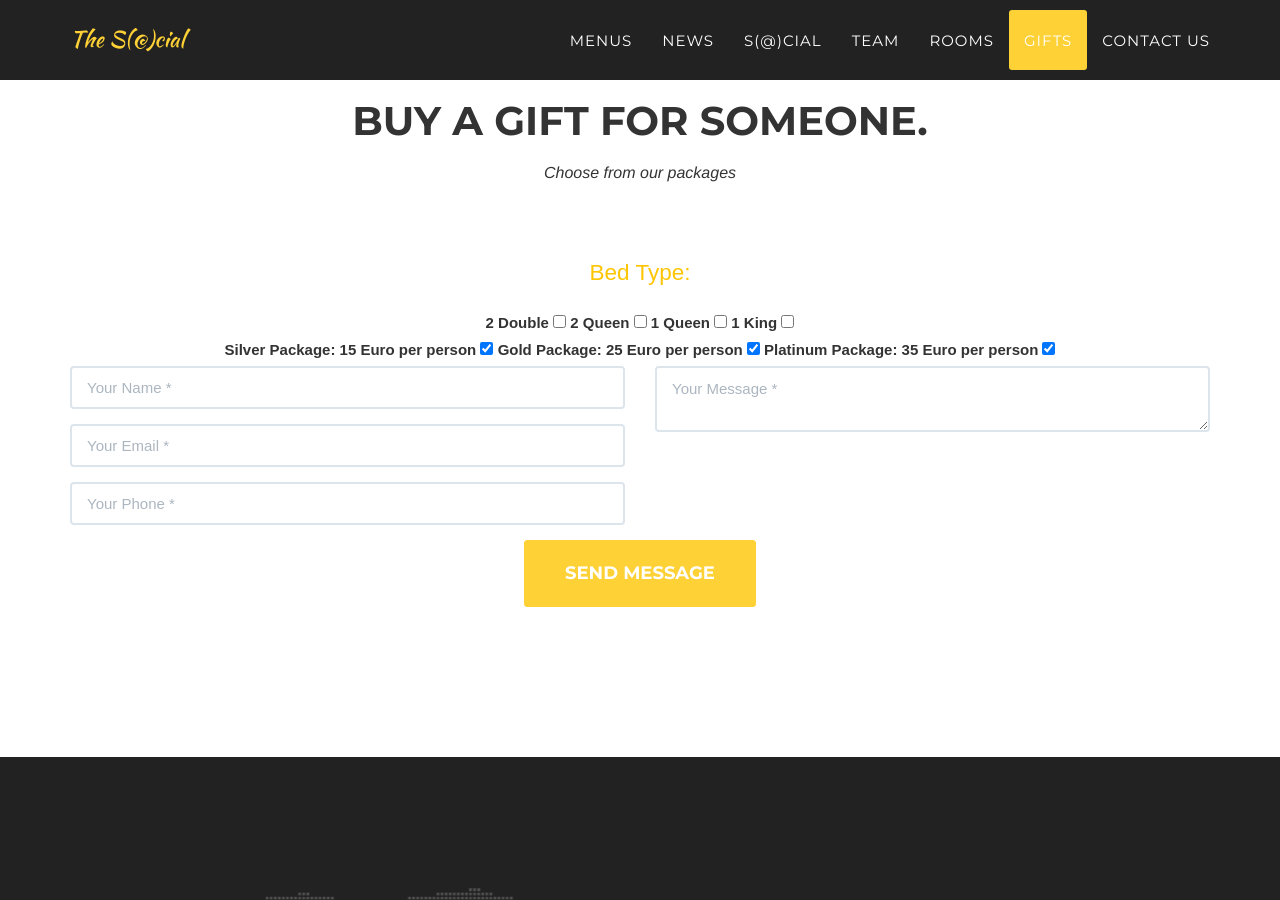
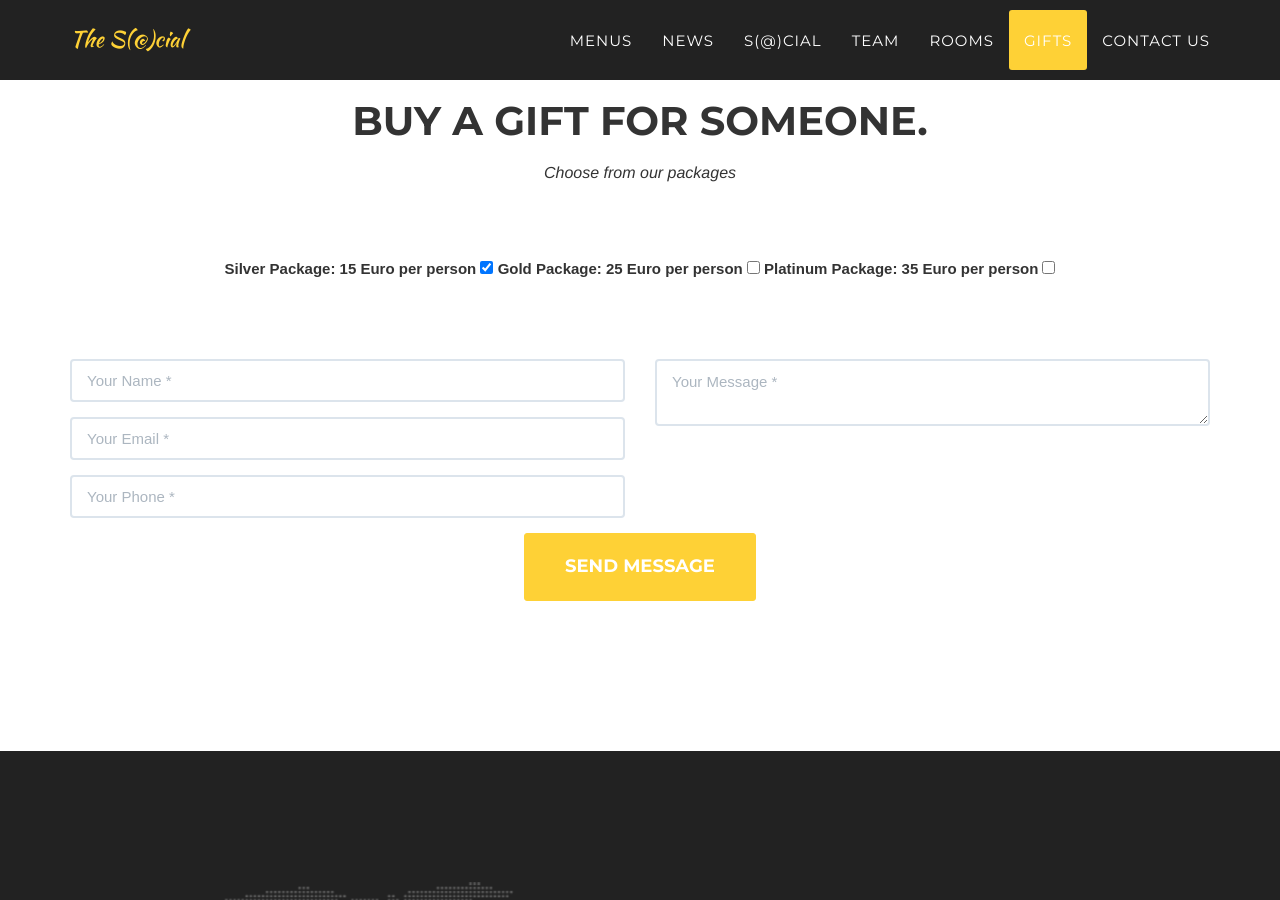
Before and after one commit to devmahadev/social, a Jekyll site: the page built from index.html, in a window 1280 px wide and 900 px high, scrolled down 5635 px. Built offline with Jekyll 4.4.1, drawn with Linux system fonts in a browser that asks for light colours; nearby versions of some CDN libraries; some web fonts are replaced.

Commit message:
checkbo fixed

```diff
--- a/_includes/gifts.html
+++ b/_includes/gifts.html
@@ -10,36 +10,22 @@
                     <h3 class="section-subheading"> Choose from our packages </h3>
                     <h3 class="section-subheading"><div id="messages"></div></h3>
                     <div class="widget">
-                          <fieldset>
-    <legend>Bed Type: </legend>
-    <label for="checkbox-nested-1">2 Double
-      <input type="checkbox" name="checkbox-nested-1" id="checkbox-nested-1">
-    </label>
-    <label for="checkbox-nested-2">2 Queen
-      <input type="checkbox" name="checkbox-nested-2" id="checkbox-nested-2">
-    </label>
-    <label for="checkbox-nested-3">1 Queen
-      <input type="checkbox" name="checkbox-nested-3" id="checkbox-nested-3">
-    </label>
-    <label for="checkbox-nested-4">1 King
-      <input type="checkbox" name="checkbox-nested-4" id="checkbox-nested-4">
-    </label>
-  </fieldset>
                     <fieldset>
                          <label for="checkbox-nested-1"> Silver Package: 15 Euro per person
                                 <input type="checkbox" name="package1" value="Silver" checked id="checkbox-nested-1">
                          </label>
                          <label for="checkbox-nested-2">Gold Package: 25 Euro per person
-                                <input type="checkbox" name="package2" value="Gold" checked id="checkbox-nested-2">
+                                <input type="checkbox" name="package2" value="Gold" id="checkbox-nested-2">
                          </label>
                          <label for="checkbox-nested-3">Platinum Package: 35 Euro per person
-                                <input type="checkbox" name="package3" value="Platinum" checked id="checkbox-nested-3">
+                                <input type="checkbox" name="package3" value="Platinum" id="checkbox-nested-3">
                          </label>
                     </fieldset>
                     </div>
                 </div>
             </div>
 
+                    <h3 class="section-subheading"></h3>
 
                  <div class="row">
                             <div class="col-md-6">
--- a/_includes/head.html
+++ b/_includes/head.html
@@ -21,6 +21,7 @@
       div.field_with_errors{display: inline;}
     </style>
 
+
     <!-- Custom CSS & Bootstrap Core CSS - Uses Bootswatch Flatly Theme: http://bootswatch.com/flatly/ -->
     <link rel="stylesheet" href="{{ "/style.css" | absolute_url }}">
     <link rel="stylesheet" href="{{ "/css/font-awesome/css/font-awesome.min.css" | absolute_url }}">
```
Also changed, not shown: other parts of _includes/gifts.html (+0 -9 lines), other parts of _includes/head.html (+9 -0 lines).
